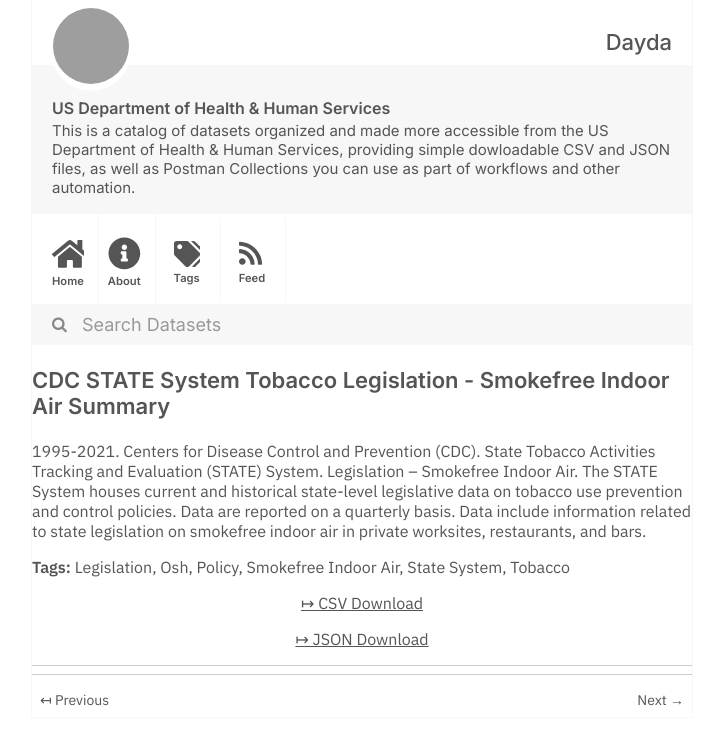
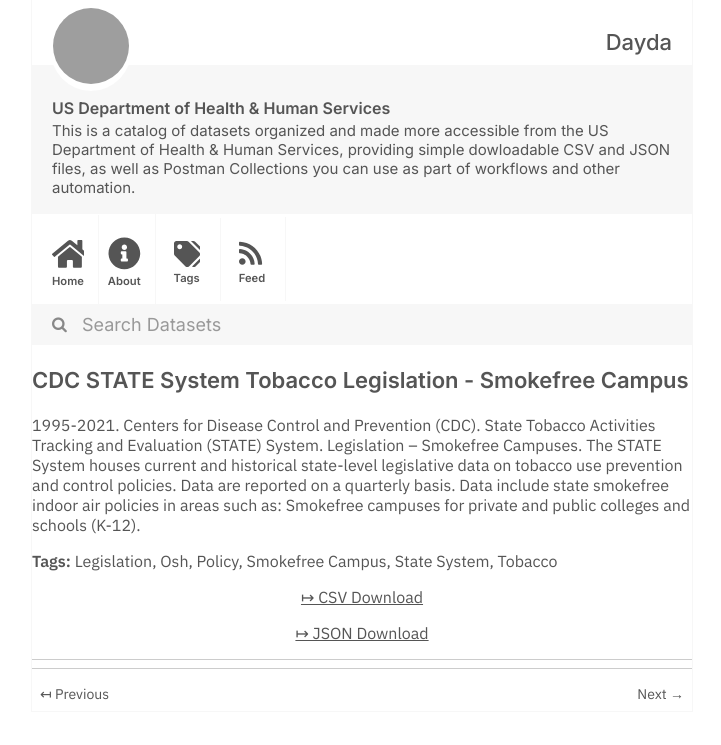
Before and after one commit to dayda-entities/us-department-of-health-and-human-services, a Jekyll site: the page built from _posts/2020-11-10-cdc-state-system-tobacco-legis.md, in a window 1280 px wide, cut to the strip 0-745 px from the top of the page. Shown: the whole strip, without its empty margins (278-999 px from the left). Built offline with Jekyll 4.4.1, drawn with Linux system fonts in a browser that asks for light colours; grey boxes are pictures that could not be loaded.

Commit message:
Publish Data

```diff
--- a/_posts/2020-11-10-cdc-state-system-tobacco-legis.md
+++ b/_posts/2020-11-10-cdc-state-system-tobacco-legis.md
@@ -1,20 +1,20 @@
 ---
-title: CDC STATE System Tobacco Legislation - Smokefree Indoor Air Summary
-created: '2020-11-10T16:17:11.181450'
-modified: '2021-04-25T19:48:03.181129'
+title: CDC STATE System Tobacco Legislation - Smokefree Campus
+created: '2020-11-10T16:17:13.742557'
+modified: '2021-04-25T14:57:19.160429'
 state: active
 type: dataset
 tags:
   - Legislation
   - Osh
   - Policy
-  - Smokefree Indoor Air
+  - Smokefree Campus
   - State System
   - Tobacco
 groups: []
-csv_url: 'https://data.cdc.gov/api/views/2snk-eav4/rows.csv?accessType=DOWNLOAD'
-json_url: 'https://data.cdc.gov/api/views/2snk-eav4/rows.json?accessType=DOWNLOAD'
+csv_url: 'https://data.cdc.gov/api/views/yhkp-cczf/rows.csv?accessType=DOWNLOAD'
+json_url: 'https://data.cdc.gov/api/views/yhkp-cczf/rows.json?accessType=DOWNLOAD'
 layout: post
 
 ---
-1995-2021. Centers for Disease Control and Prevention (CDC). State Tobacco Activities Tracking and Evaluation (STATE) System. Legislation – Smokefree Indoor Air. The STATE System houses current and historical state-level legislative data on tobacco use prevention and control policies. Data are reported on a quarterly basis. Data include information related to state legislation on smokefree indoor air in private worksites, restaurants, and bars.
+1995-2021. Centers for Disease Control and Prevention (CDC).  State Tobacco Activities Tracking and Evaluation (STATE) System. Legislation – Smokefree Campuses. The STATE System houses current and historical state-level legislative data on tobacco use prevention and control policies. Data are reported on a quarterly basis. Data include state smokefree indoor air policies in areas such as: Smokefree campuses for private and public colleges and schools (K-12).
```
